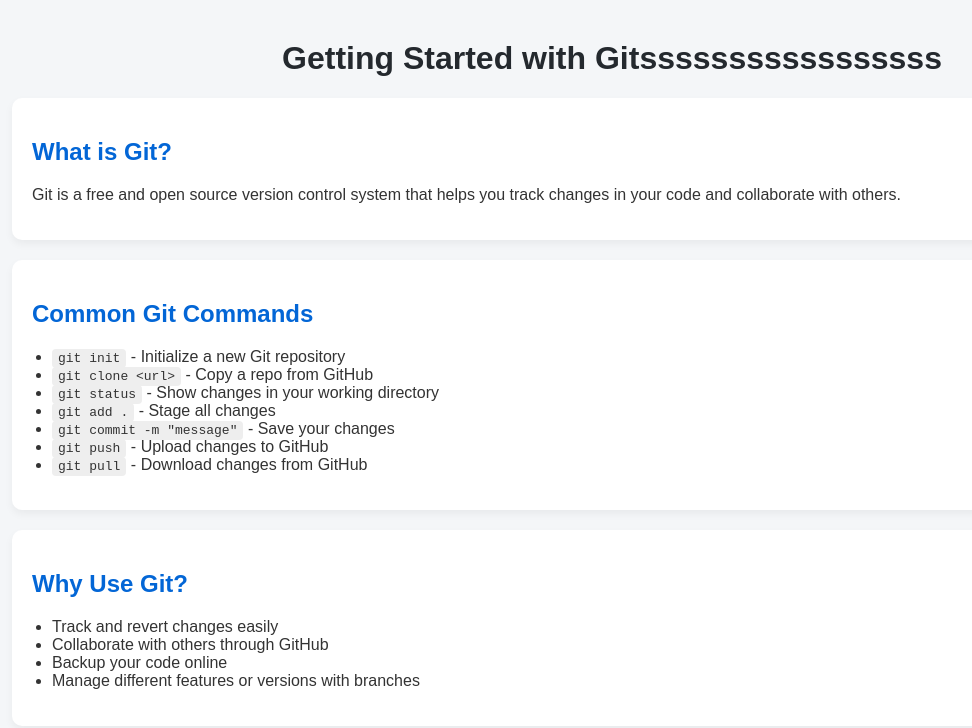
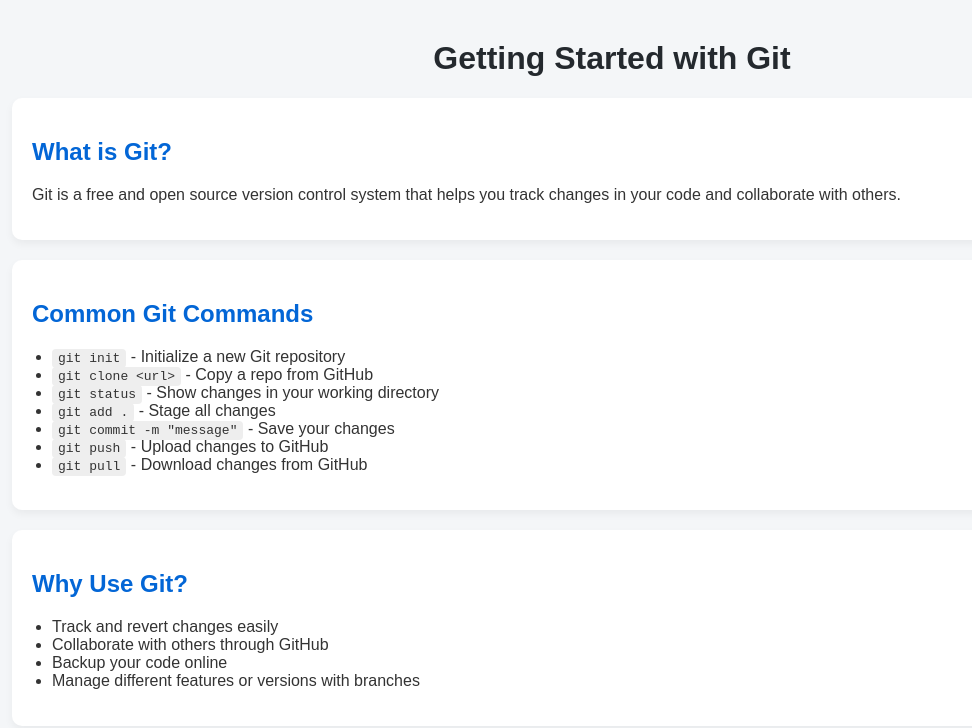
Before and after one commit to manuelosalumbidesii/devops-week1, a plain HTML site: page index.html in a window 1280 px wide. Shown: the whole page, without its empty margins (28-1000 px from the left). Drawn offline with Linux system fonts and the light colour scheme.

Commit message:
fix the latest

```diff
--- a/index.html
+++ b/index.html
@@ -44,7 +44,7 @@
 
     <body>
 
-        <h1>Getting Started with Gitsssssssssssssssss</h1>
+        <h1>Getting Started with Git</h1>
 
         <div class="section">
             <h2>What is Git?</h2>
```
